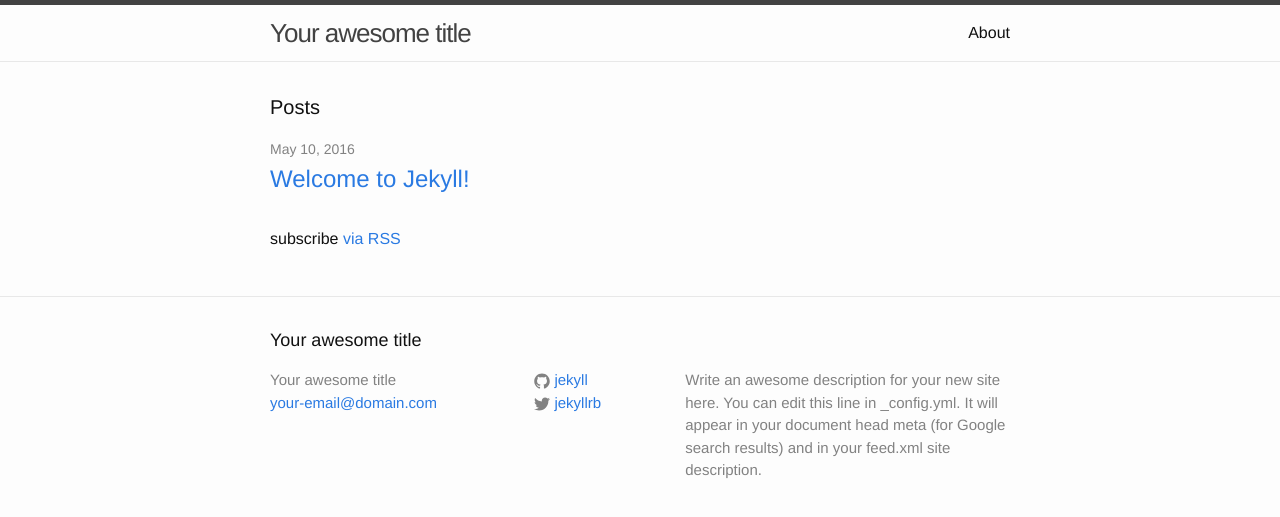
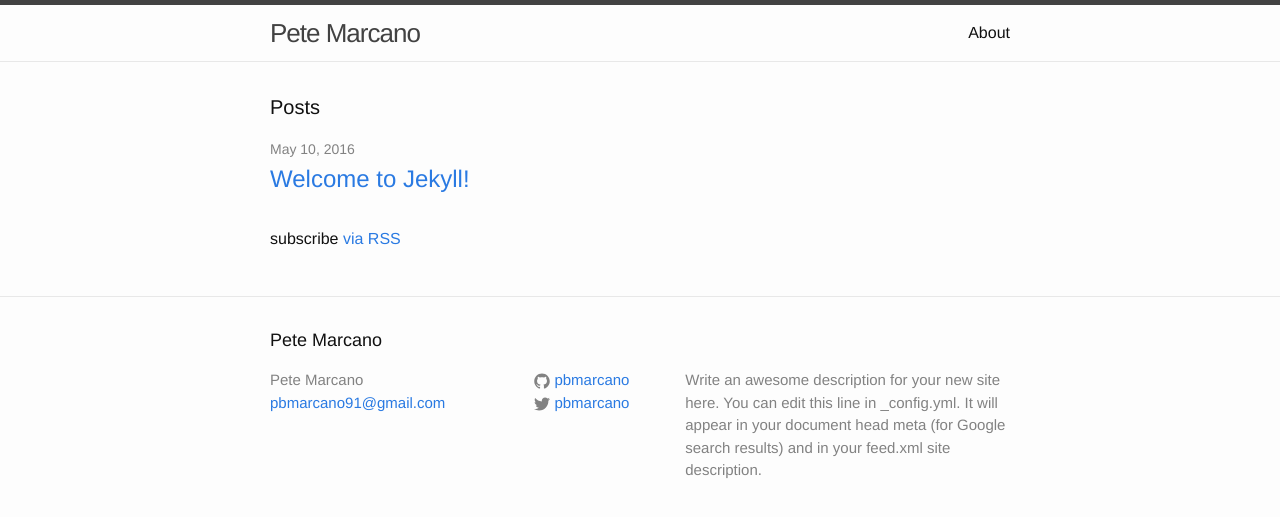
Before and after one commit to pbmarcano/pbmarcano.github.io, a Jekyll site: the page built from index.html, in a window 1280 px wide. Shown: the top 517 px of the page. Built offline with Jekyll 4.4.1, drawn with Linux system fonts in a browser that asks for light colours.

Commit message:
SEO and some site info changed

```diff
--- a/_config.yml
+++ b/_config.yml
@@ -6,16 +6,17 @@
 # 'jekyll serve'. If you change this file, please restart the server process.
 
 # Site settings
-title: Your awesome title
-email: your-email@domain.com
+title: Pete Marcano
+email: pbmarcano91@gmail.com
 description: > # this means to ignore newlines until "baseurl:"
   Write an awesome description for your new site here. You can edit this
   line in _config.yml. It will appear in your document head meta (for
   Google search results) and in your feed.xml site description.
 baseurl: "" # the subpath of your site, e.g. /blog
 url: "http://yourdomain.com" # the base hostname & protocol for your site
-twitter_username: jekyllrb
-github_username:  jekyll
+twitter_username: pbmarcano
+github_username:  pbmarcano
+
 
 # Build settings
 markdown: kramdown
--- a/_includes/head.html
+++ b/_includes/head.html
@@ -9,4 +9,5 @@
   <link rel="stylesheet" href="{{ "/css/main.css" | prepend: site.baseurl }}">
   <link rel="canonical" href="{{ page.url | replace:'index.html','' | prepend: site.baseurl | prepend: site.url }}">
   <link rel="alternate" type="application/rss+xml" title="{{ site.title }}" href="{{ "/feed.xml" | prepend: site.baseurl | prepend: site.url }}">
+  {% seo %}
 </head>
```
